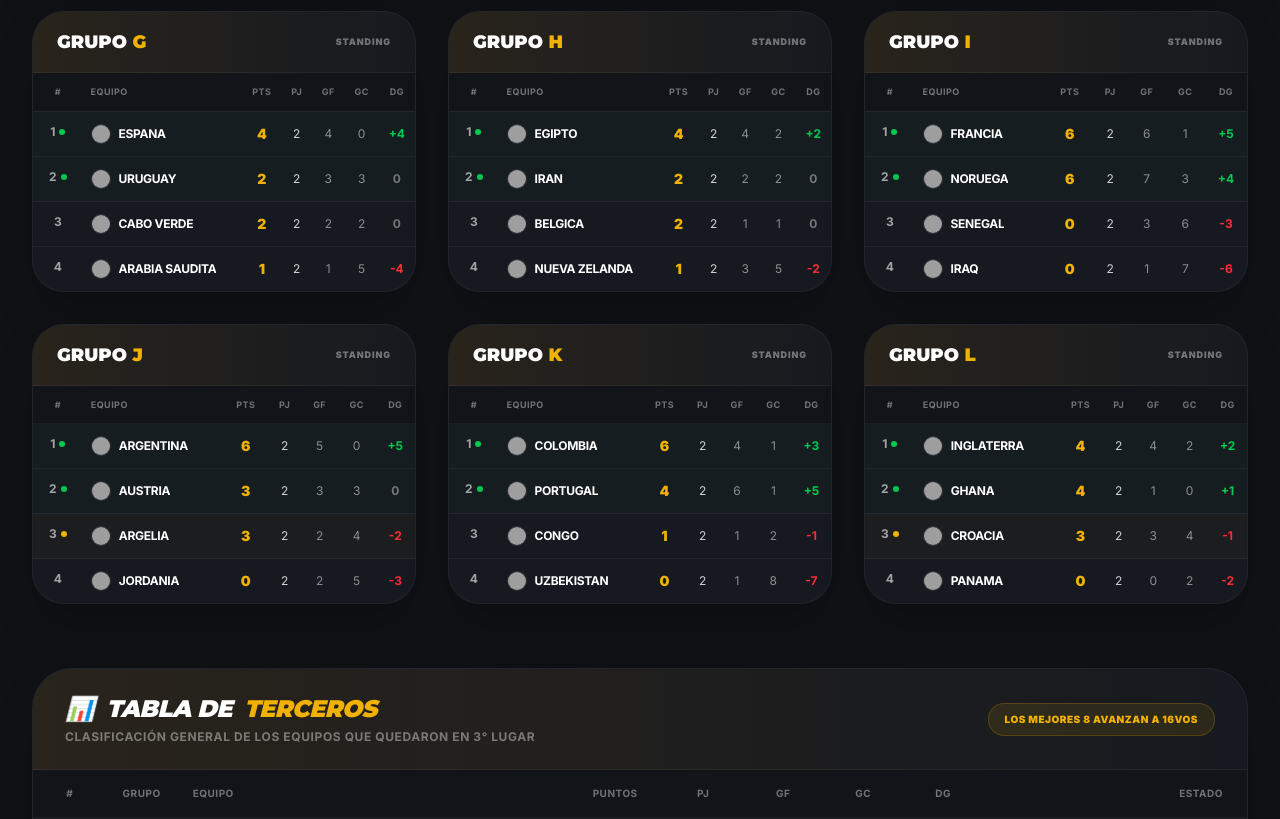
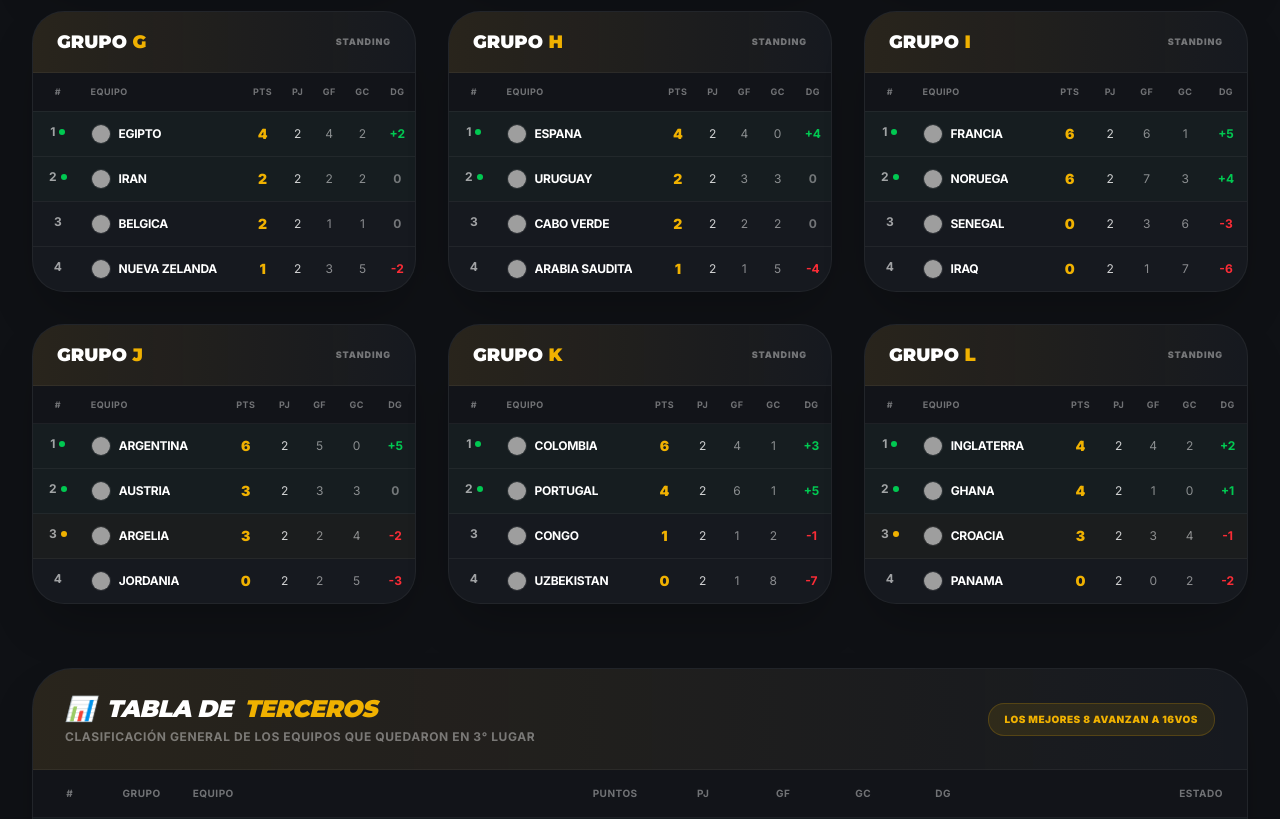
Before and after one commit to DARSOAD/mundial-2026, a Next.js app: page /mundial-2026/groups in a window 1280 px wide. Shown: the part 1000-1819 px from the top of the page. Built offline with nearby package versions, Linux system fonts and the light colour scheme; grey boxes are pictures that could not be loaded.

Commit message:
fix: swap Group G and H match data in calendario.json and revert code hacks to maintain clean FIFA bracket layout

```diff
--- a/aws/lambda-results.js
+++ b/aws/lambda-results.js
@@ -504,12 +504,12 @@ function getStandingsAndQualified(calendario, resultados) {
 function assignThirdsToSlots(bestThirds) {
   const slots = [
     { id: "16v_2", name: "1E", allowed: ["D", "C", "B", "A", "F"] },
-    { id: "16v_5", name: "1I", allowed: ["F", "H", "G", "D", "C"] },
-    { id: "16v_7", name: "1A", allowed: ["C", "E", "F", "G", "I"] },
-    { id: "16v_8", name: "1L", allowed: ["E", "G", "I", "J", "K"] },
+    { id: "16v_5", name: "1I", allowed: ["F", "G", "H", "D", "C"] },
+    { id: "16v_7", name: "1A", allowed: ["C", "E", "F", "H", "I"] },
+    { id: "16v_8", name: "1L", allowed: ["E", "H", "I", "J", "K"] },
     { id: "16v_9", name: "1D", allowed: ["B", "E", "F", "I", "J"] },
-    { id: "16v_10", name: "1H", allowed: ["A", "E", "G", "I", "J"] },
-    { id: "16v_13", name: "1B", allowed: ["J", "E", "F", "H", "I"] },
+    { id: "16v_10", name: "1G", allowed: ["A", "E", "H", "I", "J"] },
+    { id: "16v_13", name: "1B", allowed: ["J", "E", "F", "G", "I"] },
     { id: "16v_15", name: "1K", allowed: ["L", "D", "E", "I", "J"] }
   ];
 
@@ -551,12 +551,12 @@ function assignThirdsWithFallback(bestThirds) {
 
   const slots = [
     { id: "16v_2", name: "1E", allowed: ["D", "C", "B", "A", "F"] },
-    { id: "16v_5", name: "1I", allowed: ["F", "H", "G", "D", "C"] },
-    { id: "16v_7", name: "1A", allowed: ["C", "E", "F", "G", "I"] },
-    { id: "16v_8", name: "1L", allowed: ["E", "G", "I", "J", "K"] },
+    { id: "16v_5", name: "1I", allowed: ["F", "G", "H", "D", "C"] },
+    { id: "16v_7", name: "1A", allowed: ["C", "E", "F", "H", "I"] },
+    { id: "16v_8", name: "1L", allowed: ["E", "H", "I", "J", "K"] },
     { id: "16v_9", name: "1D", allowed: ["B", "E", "F", "I", "J"] },
-    { id: "16v_10", name: "1H", allowed: ["A", "E", "G", "I", "J"] },
-    { id: "16v_13", name: "1B", allowed: ["J", "E", "F", "H", "I"] },
+    { id: "16v_10", name: "1G", allowed: ["A", "E", "H", "I", "J"] },
+    { id: "16v_13", name: "1B", allowed: ["J", "E", "F", "G", "I"] },
     { id: "16v_15", name: "1K", allowed: ["L", "D", "E", "I", "J"] }
   ];
 
@@ -633,24 +633,24 @@ function computeKnockoutBracket(calendario, resultados, existingKnockoutMatches)
       visitante: () => thirdsBySlotId["16v_9"]?.name || "3° B/E/F/I/J"
     },
     "16v_10": {
-      local: () => qualified1st["H"]?.name || "1° Grupo H",
-      visitante: () => thirdsBySlotId["16v_10"]?.name || "3° A/E/G/I/J"
+      local: () => qualified1st["G"]?.name || "1° Grupo G",
+      visitante: () => thirdsBySlotId["16v_10"]?.name || "3° A/E/H/I/J"
     },
     "16v_11": {
       local: () => qualified2nd["K"]?.name || "2° Grupo K",
       visitante: () => qualified2nd["L"]?.name || "2° Grupo L"
     },
     "16v_12": {
-      local: () => qualified1st["G"]?.name || "1° Grupo G",
+      local: () => qualified1st["H"]?.name || "1° Grupo H",
       visitante: () => qualified2nd["J"]?.name || "2° Grupo J"
     },
     "16v_13": {
       local: () => qualified1st["B"]?.name || "1° Grupo B",
-      visitante: () => thirdsBySlotId["16v_13"]?.name || "3° E/F/H/I/J"
+      visitante: () => thirdsBySlotId["16v_13"]?.name || "3° E/F/G/I/J"
     },
     "16v_14": {
       local: () => qualified1st["J"]?.name || "1° Grupo J",
-      visitante: () => qualified2nd["G"]?.name || "2° Grupo G"
+      visitante: () => qualified2nd["H"]?.name || "2° Grupo H"
     },
     "16v_15": {
       local: () => qualified1st["K"]?.name || "1° Grupo K",
@@ -658,7 +658,7 @@ function computeKnockoutBracket(calendario, resultados, existingKnockoutMatches)
     },
     "16v_16": {
       local: () => qualified2nd["D"]?.name || "2° Grupo D",
-      visitante: () => qualified2nd["H"]?.name || "2° Grupo H"
+      visitante: () => qualified2nd["G"]?.name || "2° Grupo G"
     }
   };
 
--- a/lib/bracket-utils.ts
+++ b/lib/bracket-utils.ts
@@ -290,12 +290,12 @@ export function getStandingsAndQualified(calendario: any[], resultados: Record<s
 export function assignThirdsToSlots(bestThirds: TeamStats[]): ThirdsSlotAssignment[] | null {
   const slots = [
     { id: "16v_2", name: "1E", allowed: ["D", "C", "B", "A", "F"] },
-    { id: "16v_5", name: "1I", allowed: ["F", "H", "G", "D", "C"] },
-    { id: "16v_7", name: "1A", allowed: ["C", "E", "F", "G", "I"] },
-    { id: "16v_8", name: "1L", allowed: ["E", "G", "I", "J", "K"] },
+    { id: "16v_5", name: "1I", allowed: ["F", "G", "H", "D", "C"] },
+    { id: "16v_7", name: "1A", allowed: ["C", "E", "F", "H", "I"] },
+    { id: "16v_8", name: "1L", allowed: ["E", "H", "I", "J", "K"] },
     { id: "16v_9", name: "1D", allowed: ["B", "E", "F", "I", "J"] },
-    { id: "16v_10", name: "1H", allowed: ["A", "E", "G", "I", "J"] },
-    { id: "16v_13", name: "1B", allowed: ["J", "E", "F", "H", "I"] },
+    { id: "16v_10", name: "1G", allowed: ["A", "E", "H", "I", "J"] },
+    { id: "16v_13", name: "1B", allowed: ["J", "E", "F", "G", "I"] },
     { id: "16v_15", name: "1K", allowed: ["L", "D", "E", "I", "J"] }
   ];
 
@@ -341,12 +341,12 @@ export function assignThirdsWithFallback(bestThirds: TeamStats[]): ThirdsSlotAss
 
   const slots = [
     { id: "16v_2", name: "1E", allowed: ["D", "C", "B", "A", "F"] },
-    { id: "16v_5", name: "1I", allowed: ["F", "H", "G", "D", "C"] },
-    { id: "16v_7", name: "1A", allowed: ["C", "E", "F", "G", "I"] },
-    { id: "16v_8", name: "1L", allowed: ["E", "G", "I", "J", "K"] },
+    { id: "16v_5", name: "1I", allowed: ["F", "G", "H", "D", "C"] },
+    { id: "16v_7", name: "1A", allowed: ["C", "E", "F", "H", "I"] },
+    { id: "16v_8", name: "1L", allowed: ["E", "H", "I", "J", "K"] },
     { id: "16v_9", name: "1D", allowed: ["B", "E", "F", "I", "J"] },
-    { id: "16v_10", name: "1H", allowed: ["A", "E", "G", "I", "J"] },
-    { id: "16v_13", name: "1B", allowed: ["J", "E", "F", "H", "I"] },
+    { id: "16v_10", name: "1G", allowed: ["A", "E", "H", "I", "J"] },
+    { id: "16v_13", name: "1B", allowed: ["J", "E", "F", "G", "I"] },
     { id: "16v_15", name: "1K", allowed: ["L", "D", "E", "I", "J"] }
   ];
 
@@ -433,24 +433,24 @@ export function computeKnockoutBracket(
       visitante: () => thirdsBySlotId["16v_9"]?.name || "3° B/E/F/I/J"
     },
     "16v_10": {
-      local: () => qualified1st["H"]?.name || "1° Grupo H",
-      visitante: () => thirdsBySlotId["16v_10"]?.name || "3° A/E/G/I/J"
+      local: () => qualified1st["G"]?.name || "1° Grupo G",
+      visitante: () => thirdsBySlotId["16v_10"]?.name || "3° A/E/H/I/J"
     },
     "16v_11": {
       local: () => qualified2nd["K"]?.name || "2° Grupo K",
       visitante: () => qualified2nd["L"]?.name || "2° Grupo L"
     },
     "16v_12": {
-      local: () => qualified1st["G"]?.name || "1° Grupo G",
+      local: () => qualified1st["H"]?.name || "1° Grupo H",
       visitante: () => qualified2nd["J"]?.name || "2° Grupo J"
     },
     "16v_13": {
       local: () => qualified1st["B"]?.name || "1° Grupo B",
-      visitante: () => thirdsBySlotId["16v_13"]?.name || "3° E/F/H/I/J"
+      visitante: () => thirdsBySlotId["16v_13"]?.name || "3° E/F/G/I/J"
     },
     "16v_14": {
       local: () => qualified1st["J"]?.name || "1° Grupo J",
-      visitante: () => qualified2nd["G"]?.name || "2° Grupo G"
+      visitante: () => qualified2nd["H"]?.name || "2° Grupo H"
     },
     "16v_15": {
       local: () => qualified1st["K"]?.name || "1° Grupo K",
@@ -458,7 +458,7 @@ export function computeKnockoutBracket(
     },
     "16v_16": {
       local: () => qualified2nd["D"]?.name || "2° Grupo D",
-      visitante: () => qualified2nd["H"]?.name || "2° Grupo H"
+      visitante: () => qualified2nd["G"]?.name || "2° Grupo G"
     }
   };
 
--- a/public/calendario.json
+++ b/public/calendario.json
@@ -11,10 +11,10 @@
   {"match_id":10,"pred_id":"hol_jap","date":"2026-06-14","time_colombia":"15:00","group":"F","team_home":"Holanda","team_away":"Japon","home_is_pred_local":true},
   {"match_id":11,"pred_id":"cdm_ecu","date":"2026-06-14","time_colombia":"18:00","group":"E","team_home":"Costa de Marfil","team_away":"Ecuador","home_is_pred_local":true},
   {"match_id":12,"pred_id":"sue_tun","date":"2026-06-14","time_colombia":"21:00","group":"F","team_home":"Suecia","team_away":"Tunez","home_is_pred_local":true},
-  {"match_id":13,"pred_id":"esp_cve","date":"2026-06-15","time_colombia":"11:00","group":"G","team_home":"Espana","team_away":"Cabo Verde","home_is_pred_local":true},
-  {"match_id":14,"pred_id":"bel_egi","date":"2026-06-15","time_colombia":"14:00","group":"H","team_home":"Belgica","team_away":"Egipto","home_is_pred_local":true},
-  {"match_id":15,"pred_id":"asa_uru","date":"2026-06-15","time_colombia":"17:00","group":"G","team_home":"Arabia Saudita","team_away":"Uruguay","home_is_pred_local":true},
-  {"match_id":16,"pred_id":"ira_nze","date":"2026-06-15","time_colombia":"20:00","group":"H","team_home":"Iran","team_away":"Nueva Zelanda","home_is_pred_local":true},
+  {"match_id":13,"pred_id":"esp_cve","date":"2026-06-15","time_colombia":"11:00","group":"H","team_home":"Espana","team_away":"Cabo Verde","home_is_pred_local":true},
+  {"match_id":14,"pred_id":"bel_egi","date":"2026-06-15","time_colombia":"14:00","group":"G","team_home":"Belgica","team_away":"Egipto","home_is_pred_local":true},
+  {"match_id":15,"pred_id":"asa_uru","date":"2026-06-15","time_colombia":"17:00","group":"H","team_home":"Arabia Saudita","team_away":"Uruguay","home_is_pred_local":true},
+  {"match_id":16,"pred_id":"ira_nze","date":"2026-06-15","time_colombia":"20:00","group":"G","team_home":"Iran","team_away":"Nueva Zelanda","home_is_pred_local":true},
   {"match_id":17,"pred_id":"fra_sen","date":"2026-06-16","time_colombia":"14:00","group":"I","team_home":"Francia","team_away":"Senegal","home_is_pred_local":true},
   {"match_id":18,"pred_id":"irq_nor","date":"2026-06-16","time_colombia":"17:00","group":"I","team_home":"Iraq","team_away":"Noruega","home_is_pred_local":true},
   {"match_id":19,"pred_id":"arg_alg","date":"2026-06-16","time_colombia":"20:00","group":"J","team_home":"Argentina","team_away":"Argelia","home_is_pred_local":true},
@@ -35,10 +35,10 @@
   {"match_id":34,"pred_id":"ale_cdm","date":"2026-06-20","time_colombia":"15:00","group":"E","team_home":"Alemania","team_away":"Costa de Marfil","home_is_pred_local":true},
   {"match_id":35,"pred_id":"cur_ecu","date":"2026-06-20","time_colombia":"19:00","group":"E","team_home":"Ecuador","team_away":"Curazao","home_is_pred_local":false},
   {"match_id":36,"pred_id":"jap_tun","date":"2026-06-20","time_colombia":"23:00","group":"F","team_home":"Tunez","team_away":"Japon","home_is_pred_local":false},
-  {"match_id":37,"pred_id":"esp_asa","date":"2026-06-21","time_colombia":"11:00","group":"G","team_home":"Espana","team_away":"Arabia Saudita","home_is_pred_local":true},
-  {"match_id":38,"pred_id":"bel_ira","date":"2026-06-21","time_colombia":"14:00","group":"H","team_home":"Belgica","team_away":"Iran","home_is_pred_local":true},
-  {"match_id":39,"pred_id":"cve_uru","date":"2026-06-21","time_colombia":"17:00","group":"G","team_home":"Uruguay","team_away":"Cabo Verde","home_is_pred_local":false},
-  {"match_id":40,"pred_id":"egi_nze","date":"2026-06-21","time_colombia":"20:00","group":"H","team_home":"Nueva Zelanda","team_away":"Egipto","home_is_pred_local":false},
+  {"match_id":37,"pred_id":"esp_asa","date":"2026-06-21","time_colombia":"11:00","group":"H","team_home":"Espana","team_away":"Arabia Saudita","home_is_pred_local":true},
+  {"match_id":38,"pred_id":"bel_ira","date":"2026-06-21","time_colombia":"14:00","group":"G","team_home":"Belgica","team_away":"Iran","home_is_pred_local":true},
+  {"match_id":39,"pred_id":"cve_uru","date":"2026-06-21","time_colombia":"17:00","group":"H","team_home":"Uruguay","team_away":"Cabo Verde","home_is_pred_local":false},
+  {"match_id":40,"pred_id":"egi_nze","date":"2026-06-21","time_colombia":"20:00","group":"G","team_home":"Nueva Zelanda","team_away":"Egipto","home_is_pred_local":false},
   {"match_id":41,"pred_id":"arg_aut","date":"2026-06-22","time_colombia":"12:00","group":"J","team_home":"Argentina","team_away":"Austria","home_is_pred_local":true},
   {"match_id":42,"pred_id":"fra_irq","date":"2026-06-22","time_colombia":"16:00","group":"I","team_home":"Francia","team_away":"Iraq","home_is_pred_local":true},
   {"match_id":43,"pred_id":"sen_nor","date":"2026-06-22","time_colombia":"19:00","group":"I","team_home":"Noruega","team_away":"Senegal","home_is_pred_local":false},
@@ -61,10 +61,10 @@
   {"match_id":60,"pred_id":"par_aus1","date":"2026-06-25","time_colombia":"21:00","group":"D","team_home":"Paraguay","team_away":"Australia","home_is_pred_local":true},
   {"match_id":61,"pred_id":"fra_nor","date":"2026-06-26","time_colombia":"14:00","group":"I","team_home":"Noruega","team_away":"Francia","home_is_pred_local":false},
   {"match_id":62,"pred_id":"sen_irq","date":"2026-06-26","time_colombia":"14:00","group":"I","team_home":"Senegal","team_away":"Iraq","home_is_pred_local":true},
-  {"match_id":63,"pred_id":"cve_asa","date":"2026-06-26","time_colombia":"19:00","group":"G","team_home":"Cabo Verde","team_away":"Arabia Saudita","home_is_pred_local":true},
-  {"match_id":64,"pred_id":"esp_uru","date":"2026-06-26","time_colombia":"19:00","group":"G","team_home":"Uruguay","team_away":"Espana","home_is_pred_local":false},
-  {"match_id":65,"pred_id":"egi_ira","date":"2026-06-26","time_colombia":"22:00","group":"H","team_home":"Egipto","team_away":"Iran","home_is_pred_local":true},
-  {"match_id":66,"pred_id":"bel_nze","date":"2026-06-26","time_colombia":"22:00","group":"H","team_home":"Nueva Zelanda","team_away":"Belgica","home_is_pred_local":false},
+  {"match_id":63,"pred_id":"cve_asa","date":"2026-06-26","time_colombia":"19:00","group":"H","team_home":"Cabo Verde","team_away":"Arabia Saudita","home_is_pred_local":true},
+  {"match_id":64,"pred_id":"esp_uru","date":"2026-06-26","time_colombia":"19:00","group":"H","team_home":"Uruguay","team_away":"Espana","home_is_pred_local":false},
+  {"match_id":65,"pred_id":"egi_ira","date":"2026-06-26","time_colombia":"22:00","group":"G","team_home":"Egipto","team_away":"Iran","home_is_pred_local":true},
+  {"match_id":66,"pred_id":"bel_nze","date":"2026-06-26","time_colombia":"22:00","group":"G","team_home":"Nueva Zelanda","team_away":"Belgica","home_is_pred_local":false},
   {"match_id":67,"pred_id":"ing_pan","date":"2026-06-27","time_colombia":"16:00","group":"L","team_home":"Panama","team_away":"Inglaterra","home_is_pred_local":false},
   {"match_id":68,"pred_id":"cro_gha","date":"2026-06-27","time_colombia":"16:00","group":"L","team_home":"Croacia","team_away":"Ghana","home_is_pred_local":true},
   {"match_id":69,"pred_id":"por_col","date":"2026-06-27","time_colombia":"18:30","group":"K","team_home":"Colombia","team_away":"Portugal","home_is_pred_local":false},
```
